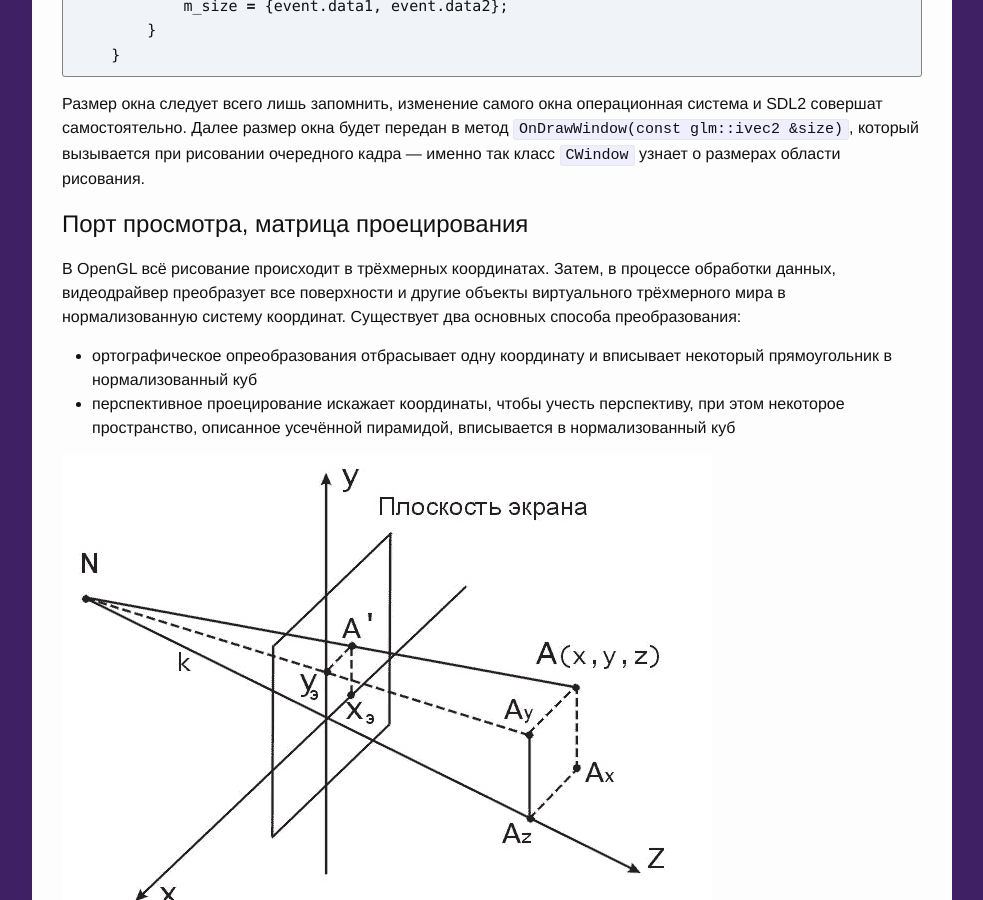
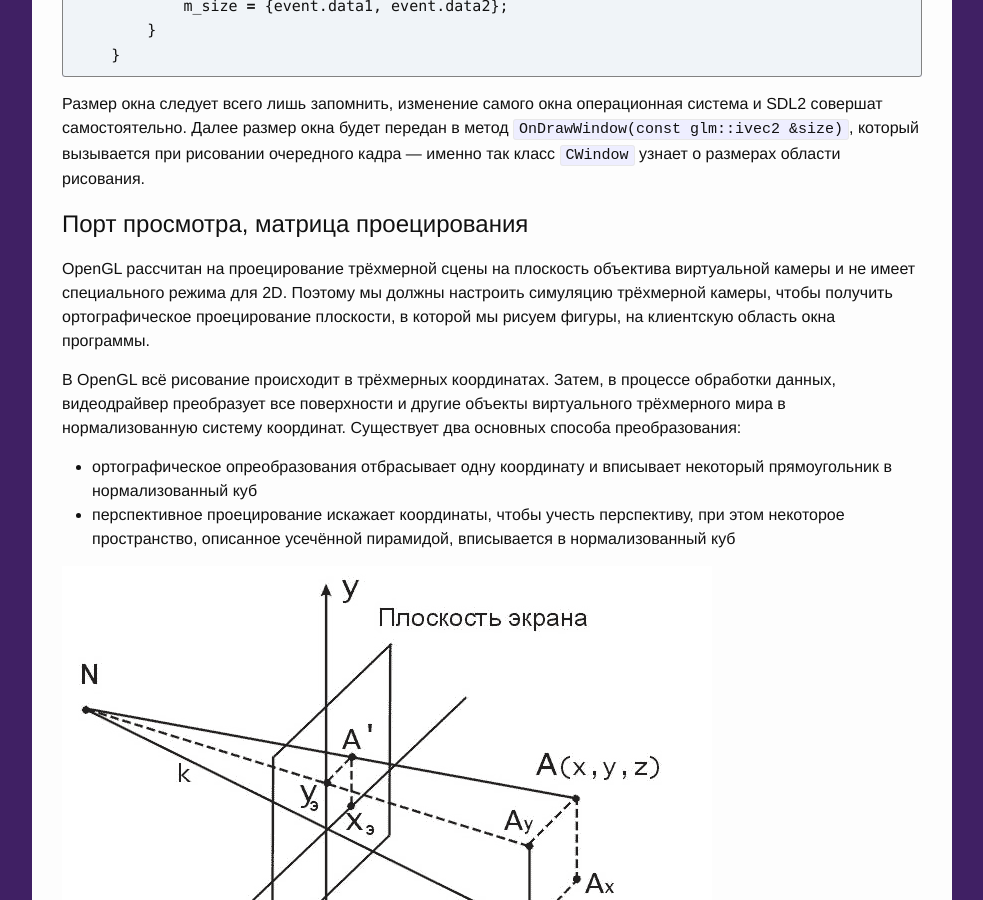
Before and after one commit to ps-group/ps-group.github.io, a Jekyll site: the page built from _opengl/lesson_3.md, in a window 1280 px wide and 900 px high, scrolled down 5486 px. Shown: the whole window, without its empty margins (148-1131 px from the left). Built offline with Jekyll 4.4.1, drawn with Linux system fonts in a browser that asks for light colours.

Commit message:
Update lesson_3.md

````diff
--- a/_opengl/lesson_3.md
+++ b/_opengl/lesson_3.md
@@ -172,6 +172,7 @@ void CAbstractWindow::DoGameLoop()
 ```
 
 Метод `Impl::ConsumeEvent` реализован следующим образом:
+
 ```cpp
 public:
     bool ConsumeEvent(const SDL_Event &event)
@@ -204,6 +205,8 @@ private:
 
 ## Порт просмотра, матрица проецирования
 
+OpenGL рассчитан на проецирование трёхмерной сцены на плоскость объектива виртуальной камеры и не имеет специального режима для 2D. Поэтому мы должны настроить симуляцию трёхмерной камеры, чтобы получить ортографическое проецирование плоскости, в которой мы рисуем фигуры, на клиентскую область окна программы.
+
 В OpenGL всё рисование происходит в трёхмерных координатах. Затем, в процессе обработки данных, видеодрайвер преобразует все поверхности и другие объекты виртуального трёхмерного мира в нормализованную систему координат. Существует два основных способа преобразования:
 
 - ортографическое опреобразования отбрасывает одну координату и вписывает некоторый прямоугольник в нормализованный куб
@@ -222,6 +225,7 @@ private:
 Для установки видового порта и матрица проецирования введём вспомогательный метод `SetupView`, принимающий один параметр &mdash; размер окна в виде вектора 2-х целых чисел.
 
 #### 1-я реализация SetupView
+
 ```cpp
 void CWindow::SetupView(const glm::ivec2 &size)
 {
````
